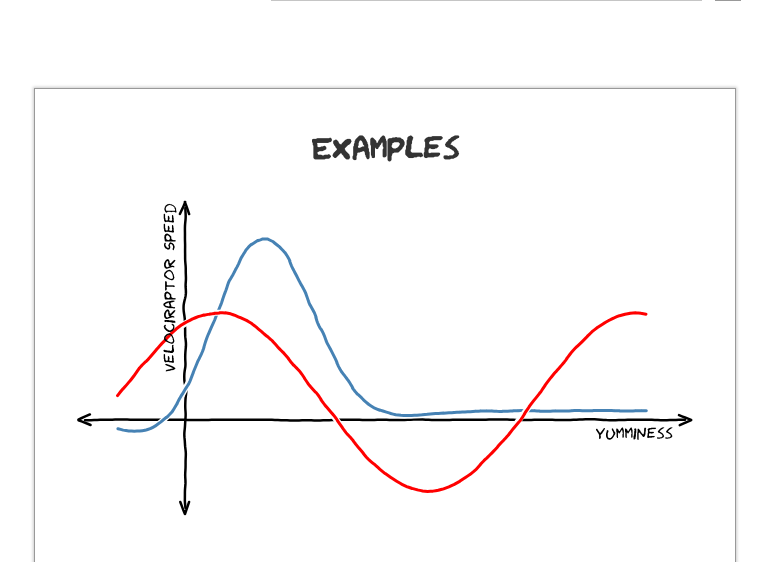
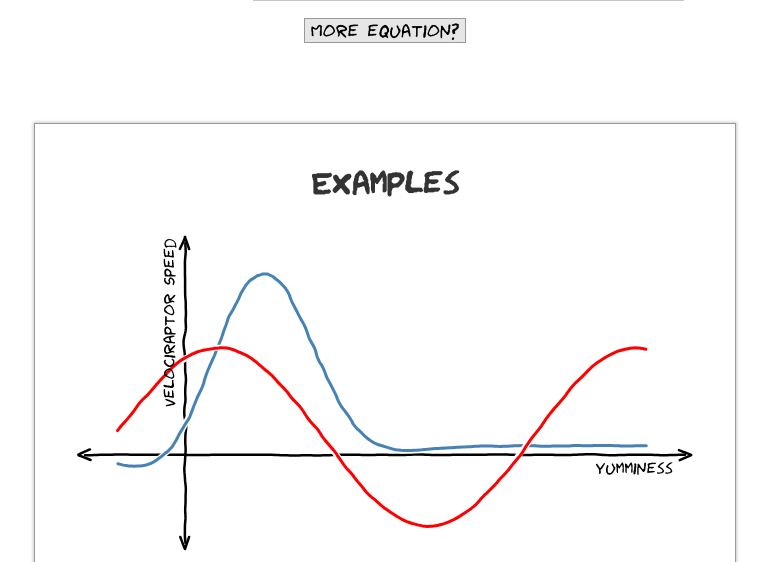
Before and after one commit to imkevinxu/xkcdgraphs, a PHP site: page / in a window 1280 px wide. Shown: the part 301-863 px from the top of the page, without its empty margins (255-1027 px from the left). Run offline with PHP 8.4, Linux system fonts and the light colour scheme; some libraries are stand-ins or nearby versions.

Commit message:
make more button more prominent & descriptive (not just a + button)

```diff
--- a/index.html
+++ b/index.html
@@ -93,7 +93,8 @@
             <div class="clear"></div>
             <label for="slider" class="slider">Refinement</label>
             <div id="slider"></div>
-            <span id="more">+</span>
+
+            <div class="clear"></div>
 
             <div class="left">
                 <div class="input">
@@ -118,6 +119,8 @@
                     <input type="text" id="equation5" class="equation5" placeholder="abs(x)" />
                 </div>
             </div>
+
+            <button type="button" id="more">More equation?</button>
 
             <div class="clear"></div>
         </form>
@@ -165,7 +168,8 @@
                 drawGraph();
             });
             $('#more').on('click', function() {
-                if ($(".equation4").css("display") === "inline-block") $(".equation5").fadeIn();
+                if ($(".equation4").css("display") === "inline-block") $("#more").fadeOut(100);
+                if ($(".equation4").css("display") === "inline-block") $(".equation5").delay(100).fadeIn();
                 if ($(".equation3").css("display") === "inline-block") $(".equation4").fadeIn();
                 if ($(".equation2").css("display") === "inline-block") $(".equation3").fadeIn();
                 $(".equation2").fadeIn();
--- a/style.css
+++ b/style.css
@@ -98,6 +98,14 @@ input {
     border: 1px solid #999;
 }
 
+button {
+    font-size: 18px;
+    font-family: "xkcd";
+    background: #e6e6e6;
+    margin: 10px;
+    border: 1px solid #999;
+}
+
 label.slider {
     top: -9px;
     position: relative;
```
